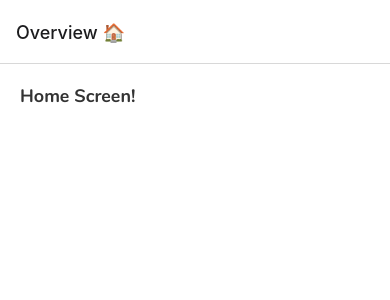
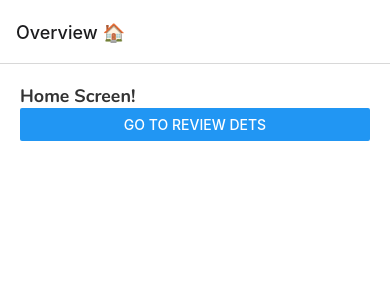
Before and after one commit to AhorIsaac/rn-reviews-app, a React Native app: screen /Home in a window 390 px wide. Shown: the top 300 px of the page. Built offline with nearby package versions, Linux system fonts and the light colour scheme.

Commit message:
chore: navigate around between screens

```diff
--- a/screens/Home.jsx
+++ b/screens/Home.jsx
@@ -1,10 +1,15 @@
-import { Text, View } from "react-native";
+import { Button, Text, View } from "react-native";
 import { globalStyles } from "../styles/global";
 
-const Home = () => {
+const Home = ({ navigation }) => {
+  const pressHandler = () => {
+    navigation.navigate("Details");
+  };
+
   return (
     <View style={globalStyles.container}>
       <Text style={globalStyles.titleText}>Home Screen!</Text>
+      <Button title="go to review dets" onPress={pressHandler} />
     </View>
   );
 };
--- a/screens/ReviewDetails.jsx
+++ b/screens/ReviewDetails.jsx
@@ -1,10 +1,15 @@
-import { StyleSheet, Text, View } from "react-native";
+import { Button, StyleSheet, Text, View } from "react-native";
 import { globalStyles } from "../styles/global";
 
-const ReviewDetails = () => {
+const ReviewDetails = ({ navigation }) => {
+  const pressHandler = () => {
+    navigation.goBack();
+  };
+
   return (
     <View style={globalStyles.container}>
       <Text style={globalStyles.titleText}>Review Details Screen!</Text>
+      <Button title="go back to home" onPress={pressHandler} />
     </View>
   );
 };
```
